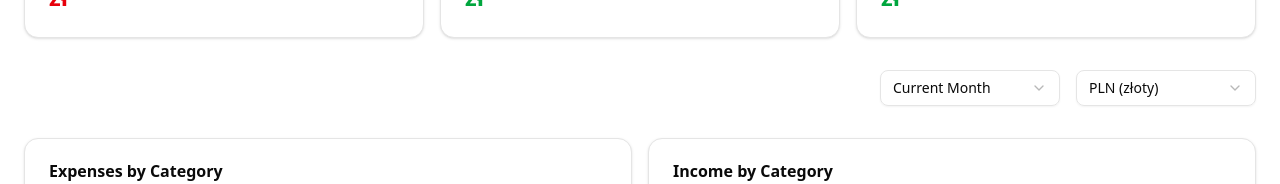
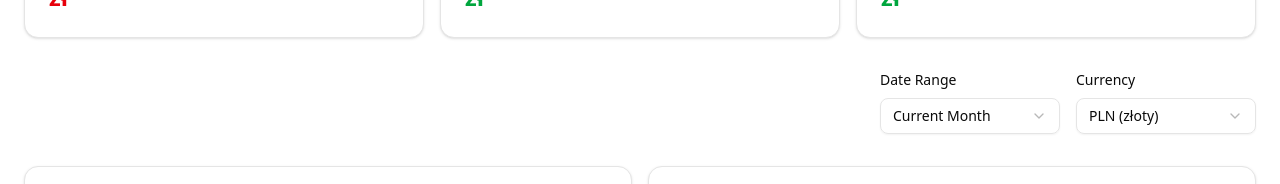
Before and after one commit to Softjey/expenses-tracker, a Next.js app: page / in a window 1280 px wide. Shown: the part 269-453 px from the top of the page. Built offline with nearby package versions, Linux system fonts and the light colour scheme; no server answers; the database is empty; sample sign-in values are in the browser's storage.

Commit message:
style: enhance layout and labeling for date range and currency selectors

```diff
--- a/src/components/dashboard/dashboard-client.tsx
+++ b/src/components/dashboard/dashboard-client.tsx
@@ -111,6 +111,8 @@ export function DashboardClient() {
       </div>
 
       <div className="flex flex-col sm:flex-row justify-end gap-4">
+        <div className="flex flex-col gap-2">
+          <label className="text-sm font-medium">Date Range</label>
           <DateRangeSelector
             value={rangeType}
             onChange={(type, range) => {
@@ -118,6 +120,9 @@ export function DashboardClient() {
               setDateRange(range);
             }}
           />
+        </div>
+        <div className="flex flex-col gap-2">
+          <label className="text-sm font-medium">Currency</label>
           <Select
             value={currency}
             onValueChange={(val) =>
@@ -134,6 +139,7 @@ export function DashboardClient() {
               <SelectItem value="GBP">GBP (£)</SelectItem>
             </SelectContent>
           </Select>
+        </div>
       </div>
 
       <div className="grid gap-4 md:grid-cols-2">
--- a/src/components/statistics/statistics-client.tsx
+++ b/src/components/statistics/statistics-client.tsx
@@ -30,7 +30,6 @@ import {
   SelectItem,
   SelectTrigger,
   SelectValue,
-  SelectLabel,
 } from "@/components/ui/select";
 import { format, startOfMonth, endOfMonth } from "date-fns";
 import { DatePickerWithRange } from "@/components/date-range-picker";
@@ -109,6 +108,8 @@ export function StatisticsClient() {
       <div className="flex flex-col md:flex-row items-center justify-between gap-4">
         <h1 className="text-3xl font-bold">Statistics</h1>
         <div className="flex items-center gap-4">
+          <div className="flex flex-col gap-2">
+            <label className="text-sm font-medium">Date Range</label>
             <DateRangeSelector
               value={rangeType}
               onChange={(type, range) => {
@@ -118,6 +119,7 @@ export function StatisticsClient() {
                 }
               }}
             />
+          </div>
           <DatePickerWithRange
             date={dateRange}
             setDate={(range) => {
@@ -127,8 +129,9 @@ export function StatisticsClient() {
               }
             }}
           />
+          <div className="flex flex-col gap-2">
+            <label className="text-sm font-medium">Currency</label>
             <Select value={currency} onValueChange={handleCurrencyChange}>
-            <SelectLabel>Currency</SelectLabel>
               <SelectTrigger className="w-45">
                 <SelectValue placeholder="Select currency" />
               </SelectTrigger>
@@ -139,6 +142,7 @@ export function StatisticsClient() {
                 <SelectItem value="GBP">GBP (£)</SelectItem>
               </SelectContent>
             </Select>
+          </div>
         </div>
       </div>
 
```
Lines whose indentation alone changed are shown as unchanged.
